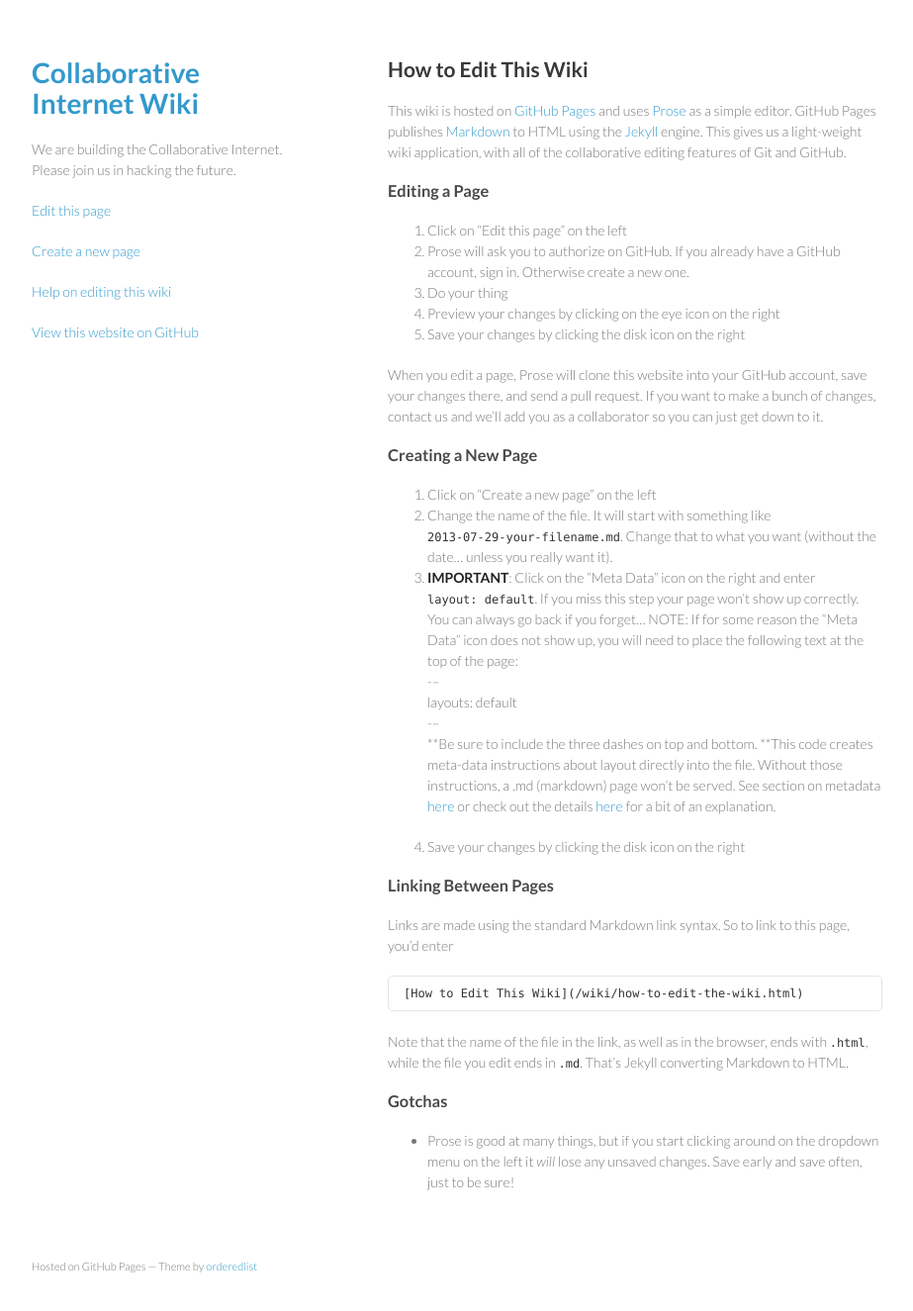
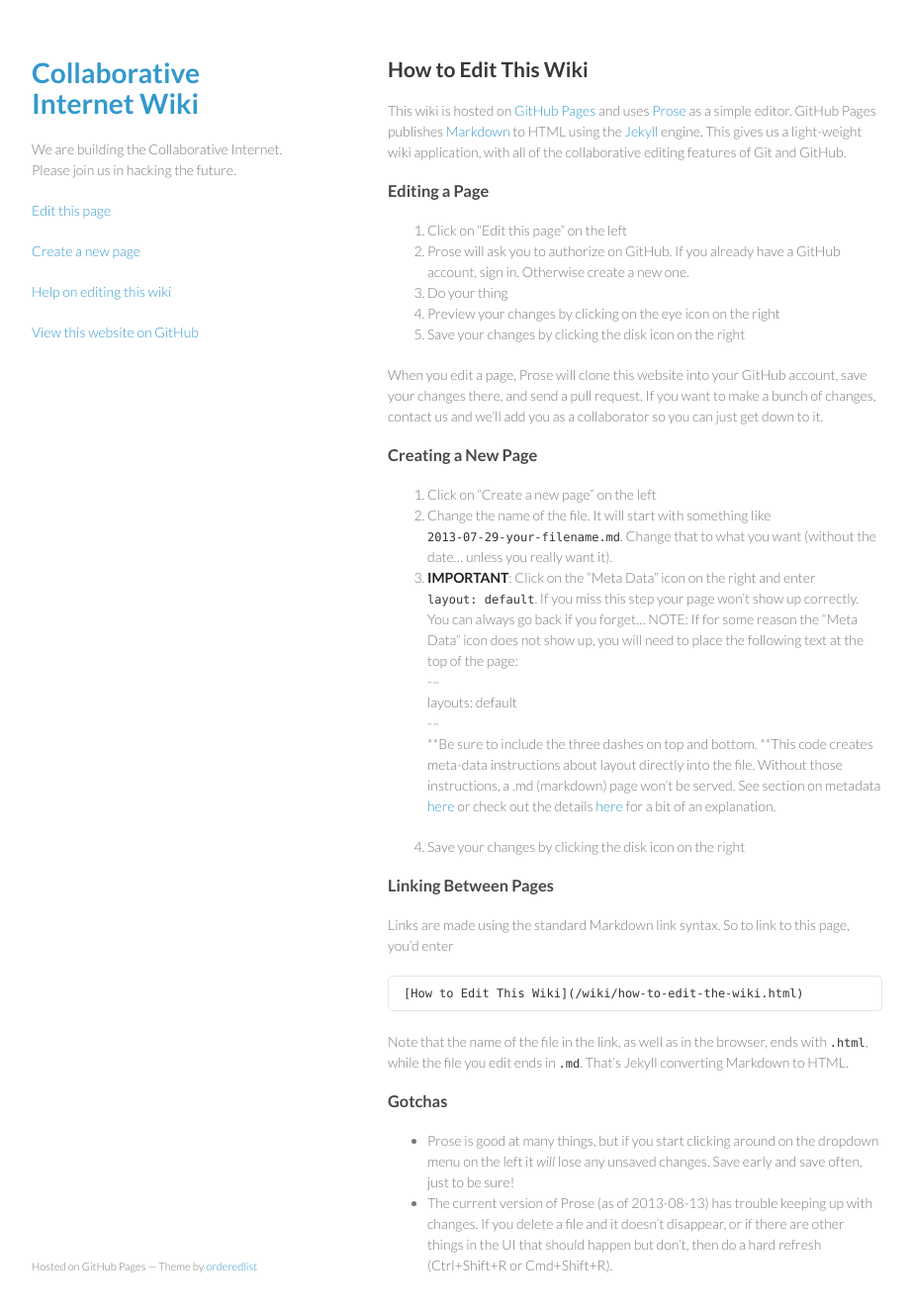
Before and after one commit to collaborativeinternet/collaborativeinternet.github.io, a Jekyll site: the page built from wiki/how-to-edit-the-wiki.md, in a window 1280 px wide and 1359 px high. Shown: the top 1325 px of the window at 99% size, without its empty margins (178-1101 px from the left). Built offline with Jekyll 4.4.1, drawn with Linux system fonts in a browser that asks for light colours.

Commit message:
Updated how-to-edit-the-wiki.md

```diff
--- a/wiki/how-to-edit-the-wiki.md
+++ b/wiki/how-to-edit-the-wiki.md
@@ -1,6 +1,6 @@
 ---
+layout: default
 published: true
-layout: default
 ---
 
 ## How to Edit This Wiki
@@ -45,3 +45,4 @@ Note that the name of the file in the link, as well as in the browser, ends with
 ### Gotchas
 
 - Prose is good at many things, but if you start clicking around on the dropdown menu on the left it *will* lose any unsaved changes. Save early and save often, just to be sure!
+- The current version of Prose (as of 2013-08-13) has trouble keeping up with changes. If you delete a file and it doesn't disappear, or if there are other things in the UI that should happen but don't, then do a hard refresh (Ctrl+Shift+R or Cmd+Shift+R).
```
